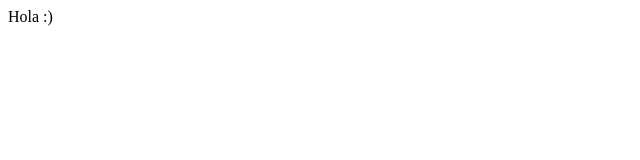
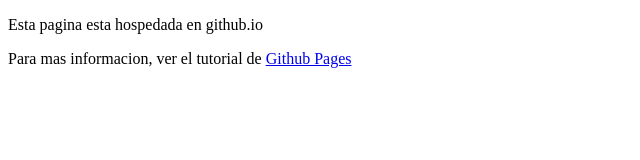
Before and after one commit to tonejo/tonejo.github.io, a plain HTML site: page index.html in a window 1280 px wide. Shown: the whole page, without its empty margins (0-640 px from the left). Drawn offline with Linux system fonts and the light colour scheme.

Commit message:
Se agrego liga de referencia

```diff
--- a/index.html
+++ b/index.html
@@ -32,7 +32,8 @@
 </head>
 
 <body>
-	Hola :)
+	<p>Esta pagina esta hospedada en github.io</p>
+    <p>Para mas informacion, ver el tutorial de <a href="http://pages.github.io/">Github Pages</a></p>
 </body>
 
 </html>
```
